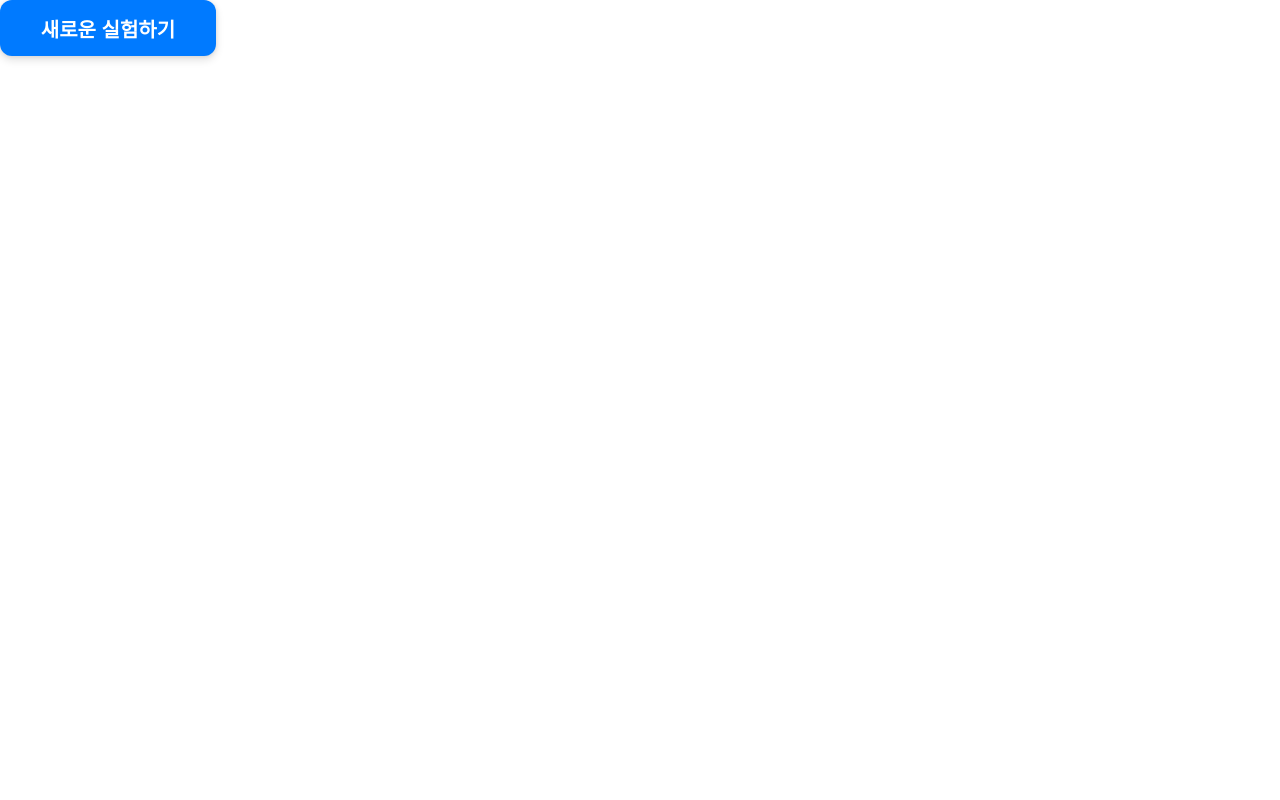
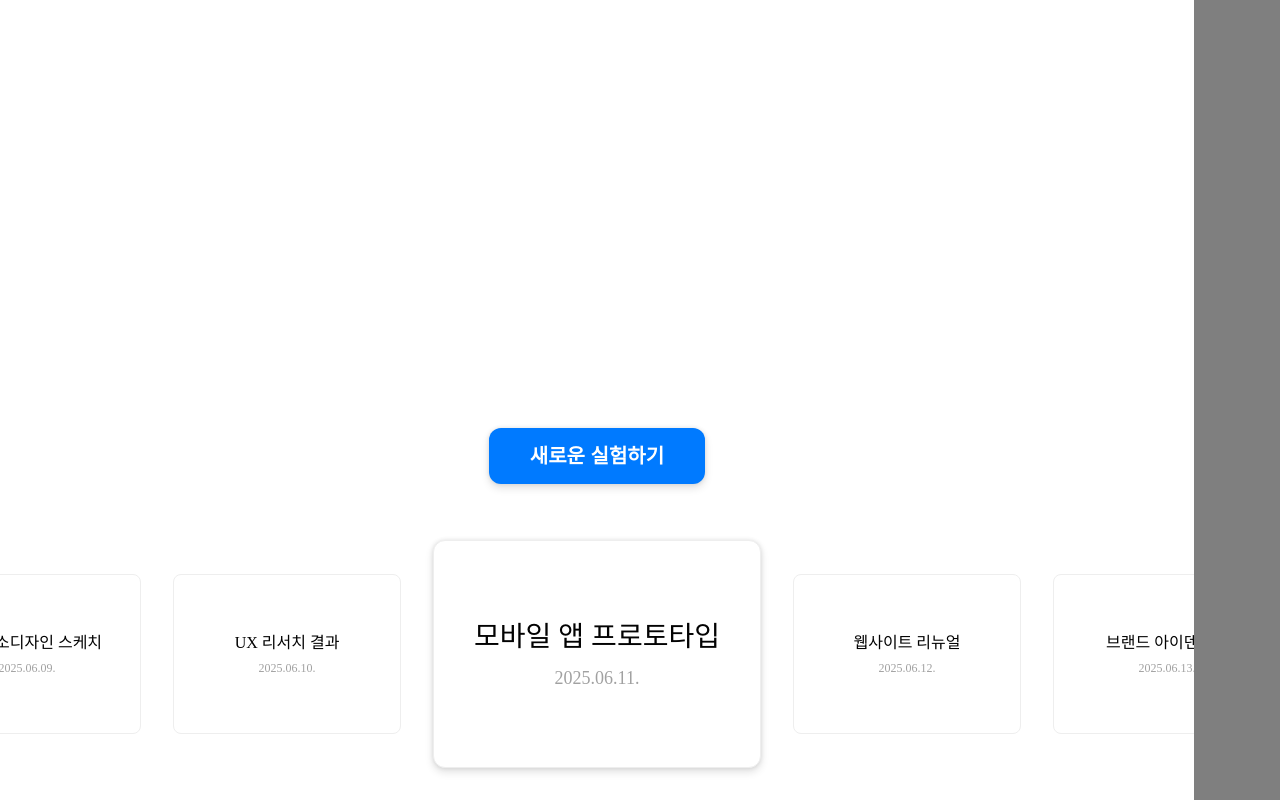
Before and after one commit to gomh4417/IdeaUnionLab, a React (Vite) app: page / in a window 1280 px wide. Built offline with nearby package versions, Linux system fonts and the light colour scheme.

Commit message:
Save file

```diff
--- a/package.json
+++ b/package.json
@@ -10,6 +10,7 @@
     "preview": "vite preview"
   },
   "dependencies": {
+    "framer-motion": "^12.23.6",
     "react": "^19.1.0",
     "react-dom": "^19.1.0",
     "react-router-dom": "^7.6.3",
--- a/src/components/Button.jsx
+++ /dev/null
@@ -1,21 +0,0 @@
-import styled from 'styled-components';
-
-const StyledButton = styled.button`
-  width: 216px;
-  height: 56px;
-  border-radius: ${({ theme }) => theme.radius.large};
-  background: ${({ theme }) => theme.colors.primary};
-  box-shadow: ${({ theme }) => theme.shadow};
-  color: #fff;
-  font-size: 20px;
-  font-weight: 600;
-  border: none;
-  cursor: pointer;
-  display: flex;
-  align-items: center;
-  justify-content: center;
-`;
-
-export default function Button({ children, ...props }) {
-  return <StyledButton {...props}>{children}</StyledButton>;
-}
--- /dev/null
+++ b/src/jsx/ProjectItem.jsx
@@ -0,0 +1,62 @@
+
+import styled from 'styled-components';
+import { useNavigate } from 'react-router-dom';
+import { motion } from 'framer-motion';
+
+const Container = styled(motion.div)`
+    width: 228px;
+    height: 160px;
+    border-radius: ${({ $focused, theme }) => $focused ? theme.radius.large : theme.radius.medium};
+    border: 1px solid ${({ theme }) => theme.colors.gray[300]};
+    display: flex;
+    flex-direction: column;
+    align-items: center;
+    justify-content: center;
+    background: #fff;
+    cursor: pointer;
+    box-shadow: ${({ $focused, theme }) => $focused ? theme.shadow : 'none'};
+`;
+
+const Title = styled(motion.div)`
+    font-weight: 500;
+    line-height: 160%;
+    color: ${({ theme }) => theme.colors.gray[900]};
+`;
+
+const DateText = styled(motion.div)`
+    font-weight: 400;
+    line-height: 160%;
+    color: ${({ theme }) => theme.colors.gray[500]};
+    margin-top: 4px;
+`;
+
+export default function ProjectItem({ project, focused, animating }) {
+    const navigate = useNavigate();
+    return (
+        <Container
+            $focused={focused}
+            onClick={() => navigate('/lab')}
+            animate={{
+                width: focused ? 328 : 228,
+                height: focused ? 228 : 160,
+                zIndex: focused ? 2 : 1,
+            }}
+            transition={{ type: 'spring', stiffness: 300, damping: 30 }}
+            style={{
+                margin: 0,
+                flexShrink: 0,
+                transition: animating ? 'none' : undefined,
+            }}
+        >
+            <Title
+                animate={{ fontSize: focused ? 28 : 16 }}
+                transition={{ type: 'spring', stiffness: 300, damping: 30 }}
+            >{project.title}</Title>
+            <DateText
+                animate={{ fontSize: focused ? 18 : 12 }}
+                transition={{ type: 'spring', stiffness: 300, damping: 30 }}
+            >{project.date}</DateText>
+        </Container>
+    );
+// ...existing code...
+}
--- /dev/null
+++ b/src/jsx/ProjectList.jsx
@@ -0,0 +1,97 @@
+
+import React, { useRef, useState } from 'react';
+import styled from 'styled-components';
+import ProjectItem from './ProjectItem';
+import { motion } from 'framer-motion';
+
+const dummyProjects = [
+    { title: 'GUI요소디자인 스케치', date: '2025.06.09.' },
+    { title: 'UX 리서치 결과', date: '2025.06.10.' },
+    { title: '모바일 앱 프로토타입', date: '2025.06.11.' },
+    { title: '웹사이트 리뉴얼', date: '2025.06.12.' },
+    { title: '브랜드 아이덴티티', date: '2025.06.13.' },
+    { title: '사용자 피드백 분석', date: '2025.06.14.' },
+    { title: '최종 디자인 발표', date: '2025.06.15.' },
+];
+
+const VISIBLE_COUNT = 5;
+const CENTER_INDEX = 2; // 0-based, 3rd item
+
+const CarouselWrapper = styled.div`
+  width: 100%;
+  height: 260px;
+  overflow-x: hidden;
+  position: relative;
+  display: flex;
+  justify-content: center;
+  margin-top: 40px;
+`;
+
+const CarouselTrack = styled(motion.div)`
+  display: flex;
+  flex-direction: row;
+  gap: 32px;
+  width: max-content;
+  align-items: center;
+`;
+
+export default function ProjectList() {
+  const [focusIdx, setFocusIdx] = useState(2); // 중앙 포커스 인덱스
+  const [isDragging, setIsDragging] = useState(false);
+  const [animating, setAnimating] = useState(false);
+  const trackRef = useRef(null);
+
+  // 중앙 포커스 기준으로 5개만 보여주기
+  const start = Math.max(0, focusIdx - 2);
+  const end = Math.min(dummyProjects.length, start + VISIBLE_COUNT);
+  const visibleItems = dummyProjects.slice(start, end);
+
+  // 트랙 이동 계산 (중앙 아이템이 항상 가운데 오도록)
+  const ITEM_WIDTH = 228 + 32; // 기본 width + gap
+  let offset = 0;
+  if (focusIdx >= 2) {
+    offset = (focusIdx - 2) * ITEM_WIDTH;
+  }
+
+  // 드래그/스와이프 핸들러 (framer-motion)
+  const handleDragEnd = (event, info) => {
+    setIsDragging(false);
+    setAnimating(true);
+    if (info.offset.x < -50 && focusIdx < dummyProjects.length - 1) {
+      setFocusIdx(focusIdx + 1);
+    } else if (info.offset.x > 50 && focusIdx > 0) {
+      setFocusIdx(focusIdx - 1);
+    }
+    setTimeout(() => setAnimating(false), 400);
+  };
+
+  return (
+    <CarouselWrapper>
+      <CarouselTrack
+        ref={trackRef}
+        drag="x"
+        dragConstraints={{ left: 0, right: 0 }}
+        dragElastic={0.2}
+        onDragStart={() => setIsDragging(true)}
+        onDragEnd={handleDragEnd}
+        style={{
+          cursor: isDragging ? 'grabbing' : 'grab',
+          x: 0,
+          transform: `translateX(${-offset}px)`
+        }}
+      >
+        {visibleItems.map((item, idx) => {
+          const realIdx = start + idx;
+          return (
+            <ProjectItem
+              key={realIdx}
+              project={item}
+              focused={realIdx === focusIdx && !isDragging && !animating}
+              animating={isDragging || animating}
+            />
+          );
+        })}
+      </CarouselTrack>
+    </CarouselWrapper>
+  );
+}
--- /dev/null
+++ b/src/jsx/StartButton.jsx
@@ -0,0 +1,24 @@
+import styled from 'styled-components';
+
+const StyledButton = styled.button`
+    width: 216px;
+    height: 56px;
+    border-radius: ${({ theme }) => theme.radius.large};
+    background: ${({ theme }) => theme.colors.primary};
+    box-shadow: ${({ theme }) => theme.shadow};
+    color: #fff;
+    font-size: 20px;
+    font-weight: 600;
+    line-height: 24px;
+    border: none;
+    cursor: pointer;
+    display: flex;
+    align-items: center;
+    justify-content: center;
+    margin: 0 auto;
+    margin-top: 428px;
+`;
+
+export default function StartButton({ children, ...props }) {
+    return <StyledButton {...props}>{children}</StyledButton>;
+}
--- a/src/main.jsx
+++ b/src/main.jsx
@@ -1,9 +1,18 @@
 import { StrictMode } from 'react'
 import { createRoot } from 'react-dom/client'
 import { BrowserRouter as Router, Routes, Route } from 'react-router-dom'
-import { ThemeProvider } from 'styled-components'
+import { ThemeProvider, styled } from 'styled-components'
 import { theme } from './styles/theme'
 import './index.css'
+
+const Wrapper = styled.div`
+  width: 100vw;
+  max-width: 1194px;
+  height: 100vh;
+  max-height: 834px;
+  overflow: hidden;
+  box-shadow: 0 0 0 100vw rgba(0, 0, 0, 0.5);
+`
 
 import HomePage from './page/HomePage'
 import LabPage from './page/LabPage'
@@ -12,6 +21,7 @@ import ResultPage from './page/ResultPage'
 createRoot(document.getElementById('root')).render(
   <StrictMode>
     <ThemeProvider theme={theme}>
+      <Wrapper>
         <Router basename={import.meta.env.BASE_URL}>
           <Routes>
             <Route path="/" element={<HomePage />} />
@@ -19,6 +29,7 @@ createRoot(document.getElementById('root')).render(
             <Route path="/result" element={<ResultPage />} />
           </Routes>
         </Router>
+      </Wrapper>
     </ThemeProvider>
-  </StrictMode>,
+  </StrictMode>
 )
--- a/src/page/HomePage.jsx
+++ b/src/page/HomePage.jsx
@@ -1,13 +1,16 @@
-import Button from '../components/Button';
 import { useNavigate } from 'react-router-dom';
+
+import StartButton from '../jsx/StartButton';
+import ProjectList from '../jsx/ProjectList';
 
 function HomePage() {
     const navigate = useNavigate();
     return (
         <>
-            <Button onClick={() => navigate('/lab')}>
+            <StartButton onClick={() => navigate('/lab')}>
                 새로운 실험하기
-            </Button>
+            </StartButton>
+            <ProjectList />
         </>
     );
 }
```
Also changed, not shown: 1 other file (tests, documents, lock files or other folders). Lines whose indentation alone changed are shown as unchanged.
